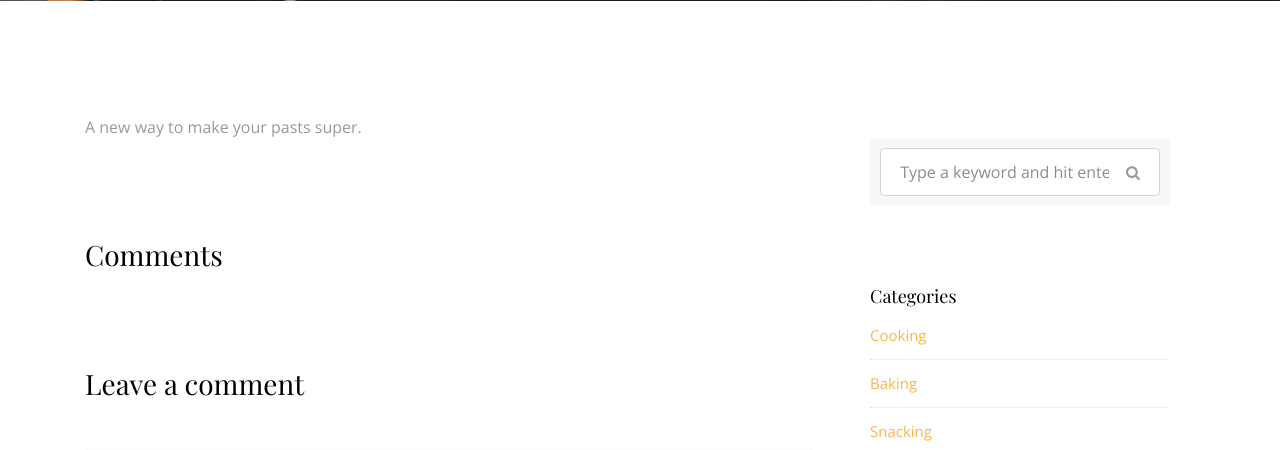
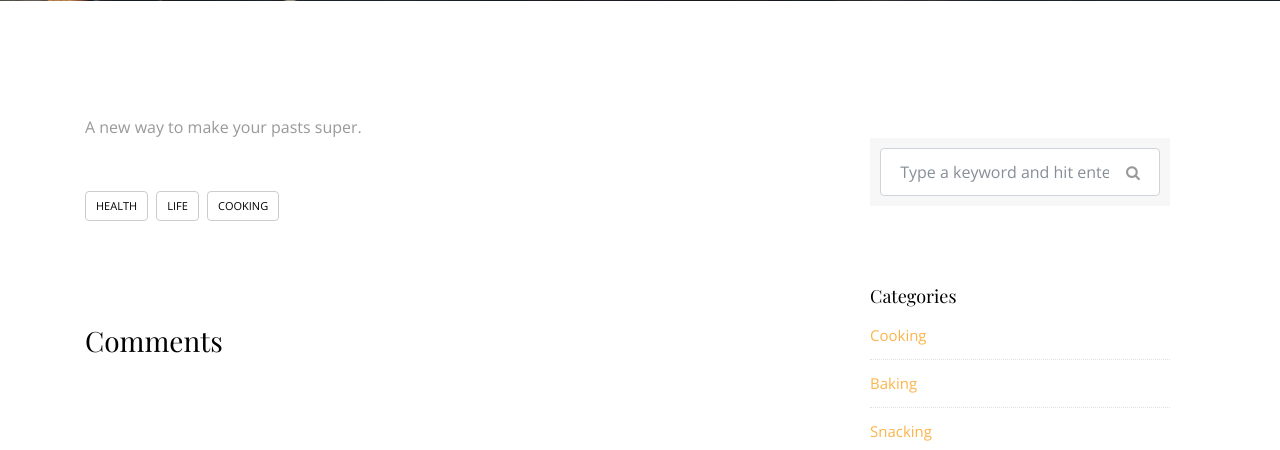
Before and after one commit to Vesta-Nassone/Hotel-website, a Django app: page /blog/1 in a window 1280 px wide. Shown: the part 639-1089 px from the top of the page. Run offline with Django 3.2, Linux system fonts and the light colour scheme; data comes from the database, SQL or seed files in the repository; parts of the project's set-up code (start-up, migrations or seed data) failed here and were passed over; some libraries are stand-ins or nearby versions; some web fonts are replaced.

Commit message:
Fixes the tags not showing under post detail.

```diff
--- a/blog/templates/post/post_detail.html
+++ b/blog/templates/post/post_detail.html
@@ -35,8 +35,8 @@
             <div class="tag-widget post-tag-container mb-5 mt-5">
               <div class="tagcloud">
               <!--Loops through all the tags in the db.-->
-                {% for tag in post_detail.tags.all %}
-                    <a href="{% url 'blog:post_by_tag' tag %}" class="tag-cloud-link">{{tag.name}}</a>
+                {% for tag in all_tags %}
+                    <a href="{% url 'blog:post_by_tag' tag %}" class="tag-cloud-link">{{tag}}</a>
                 {% endfor %}
               </div>
             </div>
```
